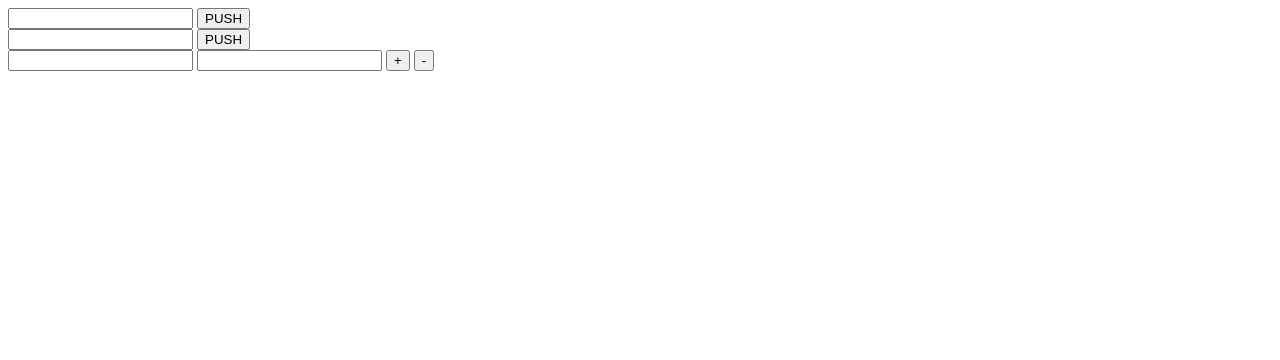
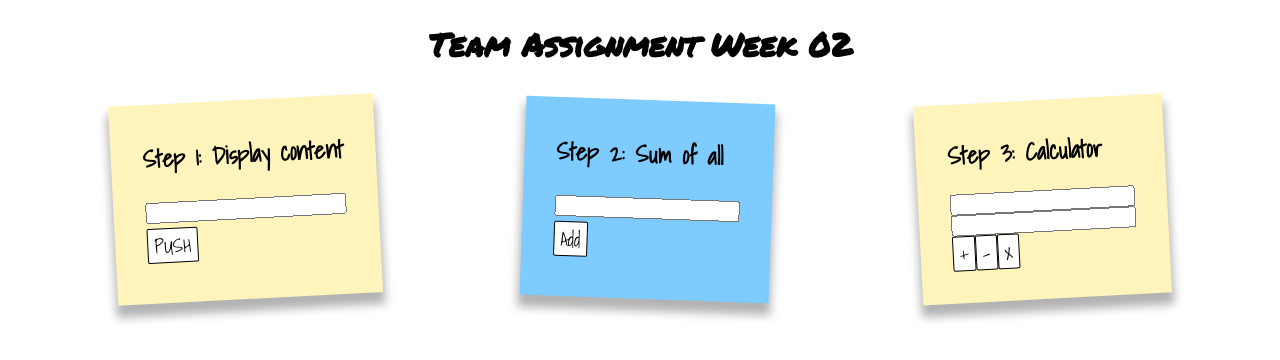
Before and after one commit to mayhem-roberts/wdd330, a plain HTML site: page week02/team.html in a window 1280 px wide. Drawn offline with Linux system fonts and the light colour scheme.

Commit message:
team css

```diff
--- a/week02/team.html
+++ b/week02/team.html
@@ -6,23 +6,86 @@
     <meta name="viewport" content="width=device-width, initial-scale=1.0">
     <title>Week 02 - Team</title>
 </head>
+<style>
+    @import url('https://fonts.googleapis.com/css2?family=Permanent+Marker&family=Shadows+Into+Light&display=swap');
+    h1 {
+        text-align: center;
+        font-family: 'Permanent Marker', cursive;
+    }
+    h2 {
+        font-family: 'Shadows Into Light', cursive;
+        margin-top: 0;
+    }
+    section {
+        display: flex;
+        flex-direction: row;
+        justify-content: space-around;
+        margin: 2rem;
+    }
+    .step {
+        display: flex;
+        flex-direction: column;
+        justify-content: space-around;
+        background-color: rgb(126, 203, 255);
+        box-shadow: 0 10px 10px 2px rgba(0,0,0,0.3);
+        transform: rotate(2deg);
+        padding: 2rem;
+    }
+    .step:nth-child(odd) {
+        background-color: rgb(255, 244, 187);
+        transform: rotate(-3deg);
+    }
+    .buttons {
+        display: flex;
+        flex-direction: row;
+    }
+    button {
+        font-family: 'Shadows Into Light', cursive;
+        background-color: white;
+        text-align: center;
+        text-decoration: none;
+        font-size: 1.2rem;
+        border: 1px solid black;
+        border-radius: 2px;
+
+    }
+
+</style>
 <body>
+    <h1>Team Assignment Week 02</h1>
+    <section>
         <!--step 01 -->
+        <div class="step">
+            <h2>Step 1: Display content</h2>
             <input type="text" id="input">
+            <div class="buttons">
                 <button onclick="readContent()">PUSH</button>
-    <div id="display"></div>
+            </div>
+            <div class="display-box" id="display"></div>
+        </div>
 
         <!--step 02 -->
+        <div class="step">
+            <h2>Step 2: Sum of all</h2>
             <input type="text" id="num">
-    <button onclick="sumNumbers()">PUSH</button>
-    <div id="display2"></div>
-
-    <!--step 03 -->
+            <div class="buttons">
+                <button onclick="sumNumbers()">Add</button>
+            </div>
+            <div class="display-box" id="display2"></div>
+        </div>
+        <!--step 03 & stretch-->
+        <div class="step">
+            <h2>Step 3: Calculator</h2>
             <input type="text" id="num1">
             <input type="text" id="num2">
+            <div class="buttons">
                 <button onclick="addNumbers()">+</button>
                 <button onclick="subtract()">-</button>
-    <div id="display3"></div>
+                <button onclick="mulNumbers()">x</button>
+            </div>
+            <div class="display-box" id="display3"></div>
+        </div>
+    </section>
 
 
     <script>
@@ -45,22 +108,36 @@
         }
 
         // step 3 -- needs more to work to complete
-        const num1 = parseInt(document.getElementById("num1").value);
-        const num2 = parseInt(document.getElementById("num2").value);
+        function getNumbers() {
+            let num1 = parseInt(document.getElementById("num1").value);
+            let num2 = parseInt(document.getElementById("num2").value);
+
+        }
+
 
         function addNumbers() {
-            const num1 = parseInt(document.getElementById("num1").value);
-            const num2 = parseInt(document.getElementById("num2").value);
+            let num1 = parseInt(document.getElementById("num1").value);
+            let num2 = parseInt(document.getElementById("num2").value);
             //console.log(num1, num2);
             sum = num1 + num2;
 
             document.getElementById("display3").innerHTML = sum;
         }
         // function expression
-        let subtract = function subNumbers(num1, num2) {
+        let subtract = function subNumbers() {
+            let num1 = parseInt(document.getElementById("num1").value);
+            let num2 = parseInt(document.getElementById("num2").value);
             sub = num1 - num2;
             console.log(sub);
             document.getElementById("display3").innerHTML = sub;
+        }
+
+        let mulNumbers = () => {
+            let num1 = parseInt(document.getElementById("num1").value);
+            let num2 = parseInt(document.getElementById("num2").value);
+            mul = num1 * num2;
+            console.log(mul);
+            document.getElementById("display3").innerHTML = mul;
         }
     </script>
 
```
Lines whose indentation alone changed are shown as unchanged.
